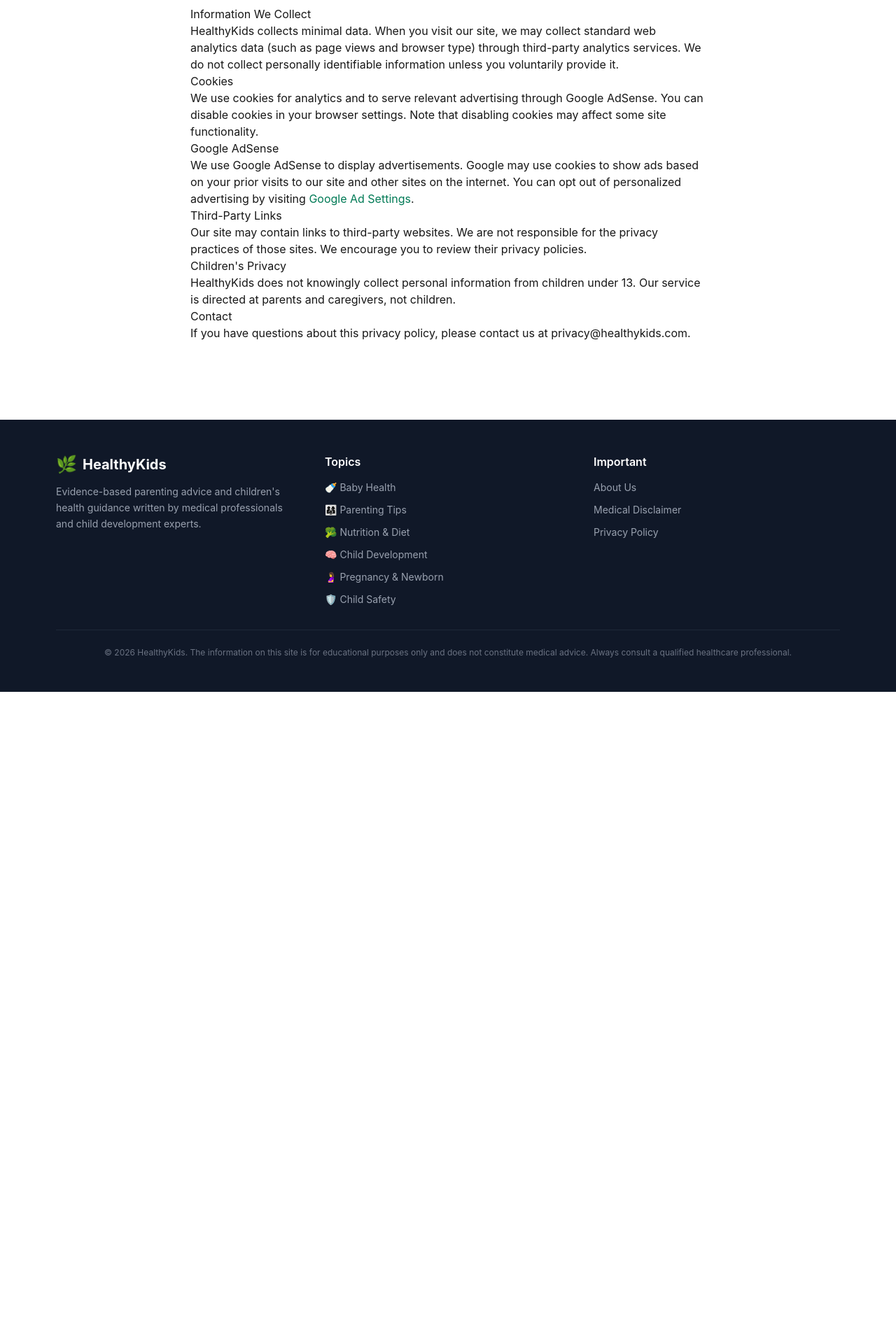
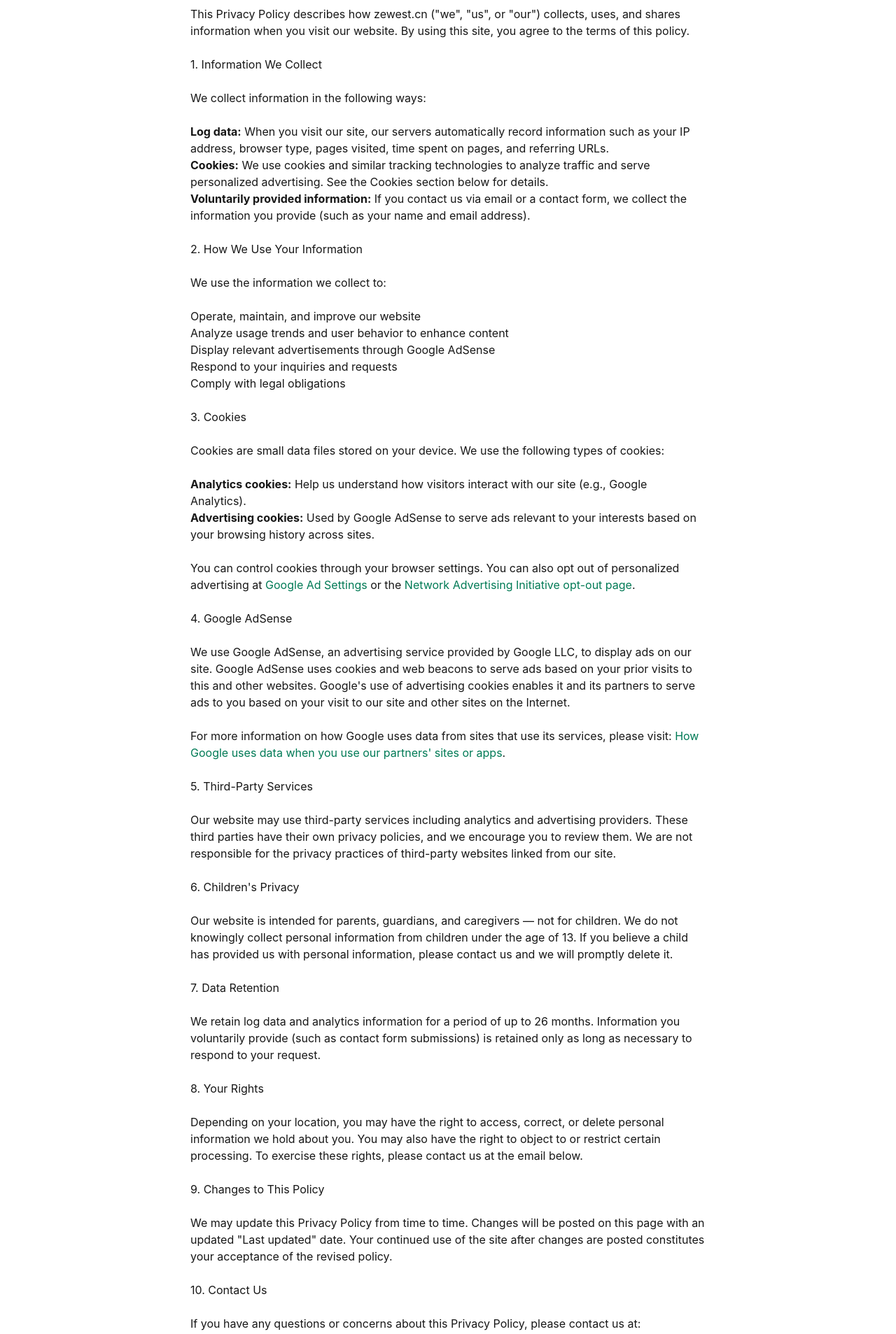
Before and after one commit to zewest-ming/talk, a Next.js app in the folder healthkids/: page /privacy in a window 1280 px wide. Shown: the part 220-2127 px from the top of the page at 70% size. Before the commit the page ends 1209 px from the top, so only its background shows below. Built offline with nearby package versions, Linux system fonts and the light colour scheme.

Commit message:
Expand privacy policy for Google AdSense compliance
- Added comprehensive sections covering data collection, cookies,
  Google AdSense, children's privacy, user rights, and contact info
- Updated domain references to zewest.cn

```diff
--- a/healthkids/app/privacy/page.tsx
+++ b/healthkids/app/privacy/page.tsx
@@ -1,43 +1,104 @@
 import type { Metadata } from "next";
 
 export const metadata: Metadata = {
-  title: "Privacy Policy",
-  description: "HealthyKids privacy policy — how we collect, use, and protect your data.",
+  title: "Privacy Policy | HealthyKids",
+  description: "Privacy Policy for zewest.cn — how we collect, use, and protect your information.",
 };
 
 export default function PrivacyPage() {
   return (
     <div className="max-w-3xl mx-auto px-4 py-12">
       <h1 className="text-4xl font-bold text-gray-900 mb-6">Privacy Policy</h1>
-      <p className="text-sm text-gray-500 mb-8">Last updated: March 30, 2026</p>
-      <div className="prose prose-lg max-w-none prose-headings:text-gray-900 prose-p:text-gray-700">
-        <h2>Information We Collect</h2>
+      <p className="text-sm text-gray-500 mb-8">Last updated: April 5, 2026</p>
+      <div className="prose prose-lg max-w-none prose-headings:text-gray-900 prose-p:text-gray-700 space-y-6">
+
         <p>
-          HealthyKids collects minimal data. When you visit our site, we may collect standard web analytics data (such as page views and browser type) through third-party analytics services. We do not collect personally identifiable information unless you voluntarily provide it.
+          This Privacy Policy describes how zewest.cn (&quot;we&quot;, &quot;us&quot;, or &quot;our&quot;) collects, uses, and shares information when you visit our website. By using this site, you agree to the terms of this policy.
         </p>
-        <h2>Cookies</h2>
+
+        <h2>1. Information We Collect</h2>
         <p>
-          We use cookies for analytics and to serve relevant advertising through Google AdSense. You can disable cookies in your browser settings. Note that disabling cookies may affect some site functionality.
+          We collect information in the following ways:
         </p>
-        <h2>Google AdSense</h2>
+        <ul>
+          <li><strong>Log data:</strong> When you visit our site, our servers automatically record information such as your IP address, browser type, pages visited, time spent on pages, and referring URLs.</li>
+          <li><strong>Cookies:</strong> We use cookies and similar tracking technologies to analyze traffic and serve personalized advertising. See the Cookies section below for details.</li>
+          <li><strong>Voluntarily provided information:</strong> If you contact us via email or a contact form, we collect the information you provide (such as your name and email address).</li>
+        </ul>
+
+        <h2>2. How We Use Your Information</h2>
+        <p>We use the information we collect to:</p>
+        <ul>
+          <li>Operate, maintain, and improve our website</li>
+          <li>Analyze usage trends and user behavior to enhance content</li>
+          <li>Display relevant advertisements through Google AdSense</li>
+          <li>Respond to your inquiries and requests</li>
+          <li>Comply with legal obligations</li>
+        </ul>
+
+        <h2>3. Cookies</h2>
         <p>
-          We use Google AdSense to display advertisements. Google may use cookies to show ads based on your prior visits to our site and other sites on the internet. You can opt out of personalized advertising by visiting{" "}
-          <a href="https://www.google.com/settings/ads" className="text-emerald-700 hover:underline" rel="noopener noreferrer">
+          Cookies are small data files stored on your device. We use the following types of cookies:
+        </p>
+        <ul>
+          <li><strong>Analytics cookies:</strong> Help us understand how visitors interact with our site (e.g., Google Analytics).</li>
+          <li><strong>Advertising cookies:</strong> Used by Google AdSense to serve ads relevant to your interests based on your browsing history across sites.</li>
+        </ul>
+        <p>
+          You can control cookies through your browser settings. You can also opt out of personalized advertising at{" "}
+          <a href="https://www.google.com/settings/ads" className="text-emerald-700 hover:underline" rel="noopener noreferrer" target="_blank">
             Google Ad Settings
+          </a>{" "}
+          or the{" "}
+          <a href="https://optout.networkadvertising.org/" className="text-emerald-700 hover:underline" rel="noopener noreferrer" target="_blank">
+            Network Advertising Initiative opt-out page
           </a>.
         </p>
-        <h2>Third-Party Links</h2>
+
+        <h2>4. Google AdSense</h2>
         <p>
-          Our site may contain links to third-party websites. We are not responsible for the privacy practices of those sites. We encourage you to review their privacy policies.
+          We use Google AdSense, an advertising service provided by Google LLC, to display ads on our site. Google AdSense uses cookies and web beacons to serve ads based on your prior visits to this and other websites. Google&apos;s use of advertising cookies enables it and its partners to serve ads to you based on your visit to our site and other sites on the Internet.
         </p>
-        <h2>Children&apos;s Privacy</h2>
         <p>
-          HealthyKids does not knowingly collect personal information from children under 13. Our service is directed at parents and caregivers, not children.
+          For more information on how Google uses data from sites that use its services, please visit:{" "}
+          <a href="https://policies.google.com/technologies/partner-sites" className="text-emerald-700 hover:underline" rel="noopener noreferrer" target="_blank">
+            How Google uses data when you use our partners&apos; sites or apps
+          </a>.
         </p>
-        <h2>Contact</h2>
+
+        <h2>5. Third-Party Services</h2>
         <p>
-          If you have questions about this privacy policy, please contact us at privacy@healthykids.com.
+          Our website may use third-party services including analytics and advertising providers. These third parties have their own privacy policies, and we encourage you to review them. We are not responsible for the privacy practices of third-party websites linked from our site.
         </p>
+
+        <h2>6. Children&apos;s Privacy</h2>
+        <p>
+          Our website is intended for parents, guardians, and caregivers — not for children. We do not knowingly collect personal information from children under the age of 13. If you believe a child has provided us with personal information, please contact us and we will promptly delete it.
+        </p>
+
+        <h2>7. Data Retention</h2>
+        <p>
+          We retain log data and analytics information for a period of up to 26 months. Information you voluntarily provide (such as contact form submissions) is retained only as long as necessary to respond to your request.
+        </p>
+
+        <h2>8. Your Rights</h2>
+        <p>
+          Depending on your location, you may have the right to access, correct, or delete personal information we hold about you. You may also have the right to object to or restrict certain processing. To exercise these rights, please contact us at the email below.
+        </p>
+
+        <h2>9. Changes to This Policy</h2>
+        <p>
+          We may update this Privacy Policy from time to time. Changes will be posted on this page with an updated &quot;Last updated&quot; date. Your continued use of the site after changes are posted constitutes your acceptance of the revised policy.
+        </p>
+
+        <h2>10. Contact Us</h2>
+        <p>
+          If you have any questions or concerns about this Privacy Policy, please contact us at:{" "}
+          <a href="mailto:privacy@zewest.cn" className="text-emerald-700 hover:underline">
+            privacy@zewest.cn
+          </a>
+        </p>
+
       </div>
     </div>
   );
```
